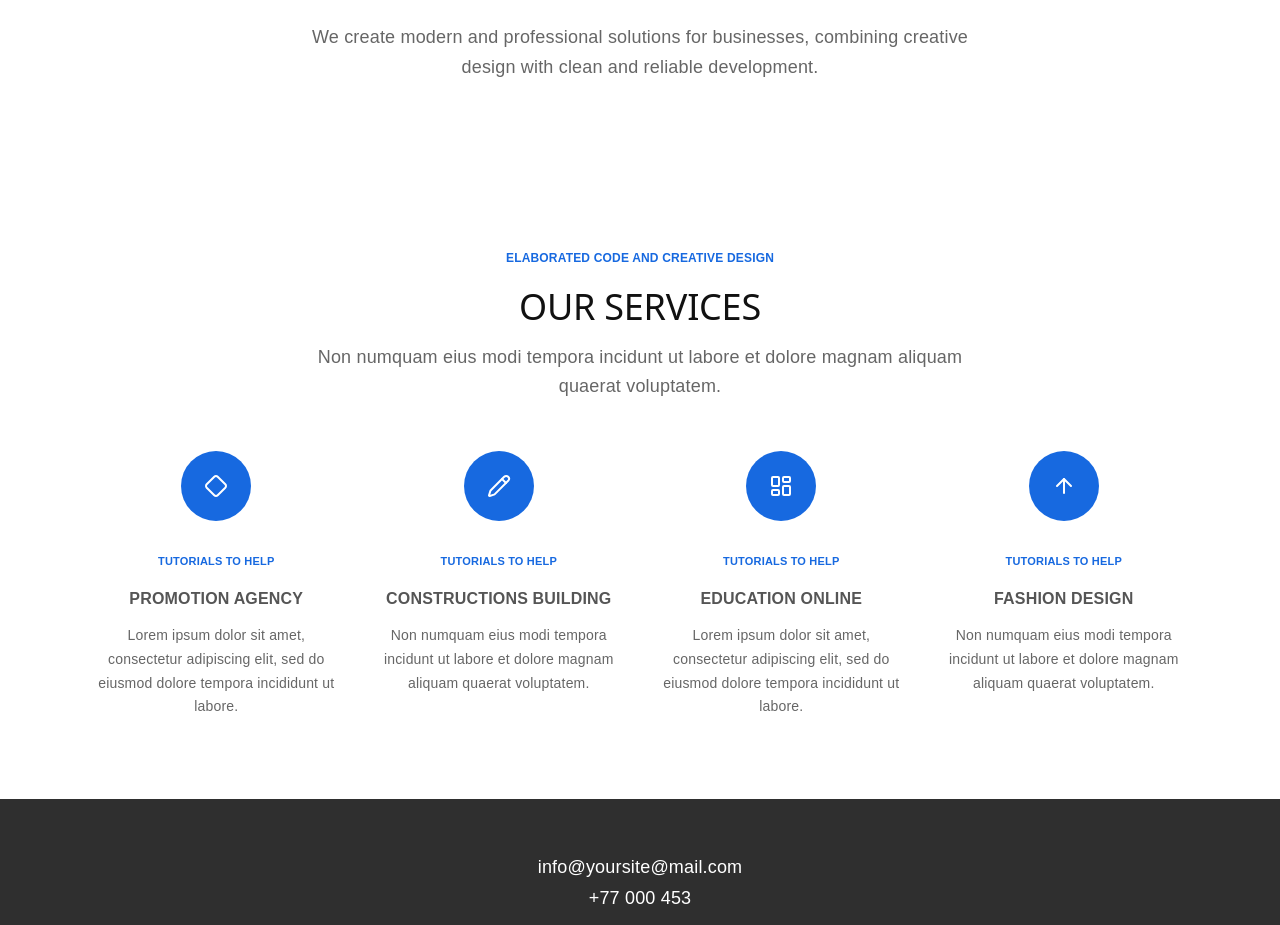
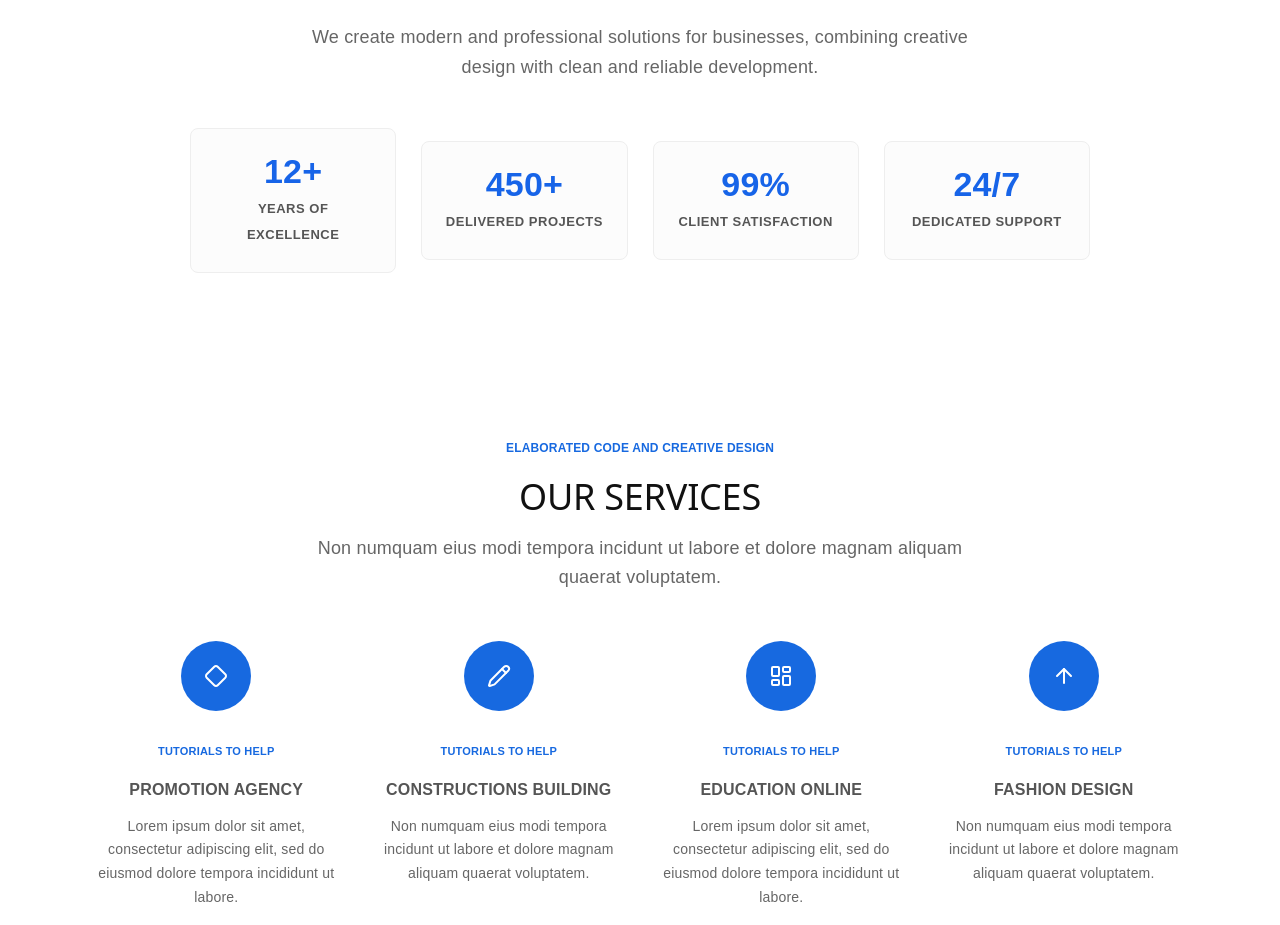
Before and after one commit to Marwanstanekzai/alteco-website, a React (Vite) app: page / in a window 1280 px wide. Shown: the part 1481-2406 px from the top of the page. Built offline with nearby package versions, Linux system fonts and the light colour scheme.

Commit message:
Enrich AboutSection with key company statistics cards

```diff
--- a/src/App.css
+++ b/src/App.css
@@ -503,6 +503,53 @@ img {
   color: #666;
 
   line-height: 1.7;
+}
+
+.about-stats {
+  display: flex;
+  justify-content: center;
+  align-items: center;
+  gap: 25px;
+  flex-wrap: wrap;
+  margin-top: 45px;
+  max-width: 900px;
+  margin-left: auto;
+  margin-right: auto;
+}
+
+.stat-card {
+  flex: 1 1 180px;
+  min-width: 160px;
+  padding: 24px 20px;
+  background-color: #fcfcfc;
+  border: 1px solid #eee;
+  border-radius: 8px;
+  display: flex;
+  flex-direction: column;
+  align-items: center;
+  gap: 6px;
+  transition: transform 0.2s ease, border-color 0.2s ease, box-shadow 0.2s ease;
+}
+
+.stat-card:hover {
+  transform: translateY(-4px);
+  border-color: #1764e8;
+  box-shadow: 0 10px 25px rgba(23, 100, 232, 0.08);
+}
+
+.stat-number {
+  font-size: 34px;
+  font-weight: 800;
+  color: #1764e8;
+  line-height: 1.1;
+}
+
+.stat-label {
+  font-size: 13px;
+  color: #555;
+  font-weight: 600;
+  text-transform: uppercase;
+  letter-spacing: 0.5px;
 }
 
 
--- a/src/components/AboutSection.jsx
+++ b/src/components/AboutSection.jsx
@@ -1,3 +1,10 @@
+const COMPANY_STATS = [
+  { value: '12+', label: 'Years of Excellence' },
+  { value: '450+', label: 'Delivered Projects' },
+  { value: '99%', label: 'Client Satisfaction' },
+  { value: '24/7', label: 'Dedicated Support' },
+]
+
 function AboutSection() {
   return (
     <>
@@ -18,6 +25,16 @@ function AboutSection() {
           combining creative design with clean and reliable development.
         </p>
 
+        {/* Statistieken */}
+        <div className="about-stats">
+          {COMPANY_STATS.map((stat, i) => (
+            <div key={i} className="stat-card">
+              <span className="stat-number">{stat.value}</span>
+              <span className="stat-label">{stat.label}</span>
+            </div>
+          ))}
+        </div>
+
       </section>
     </>
   )
```
